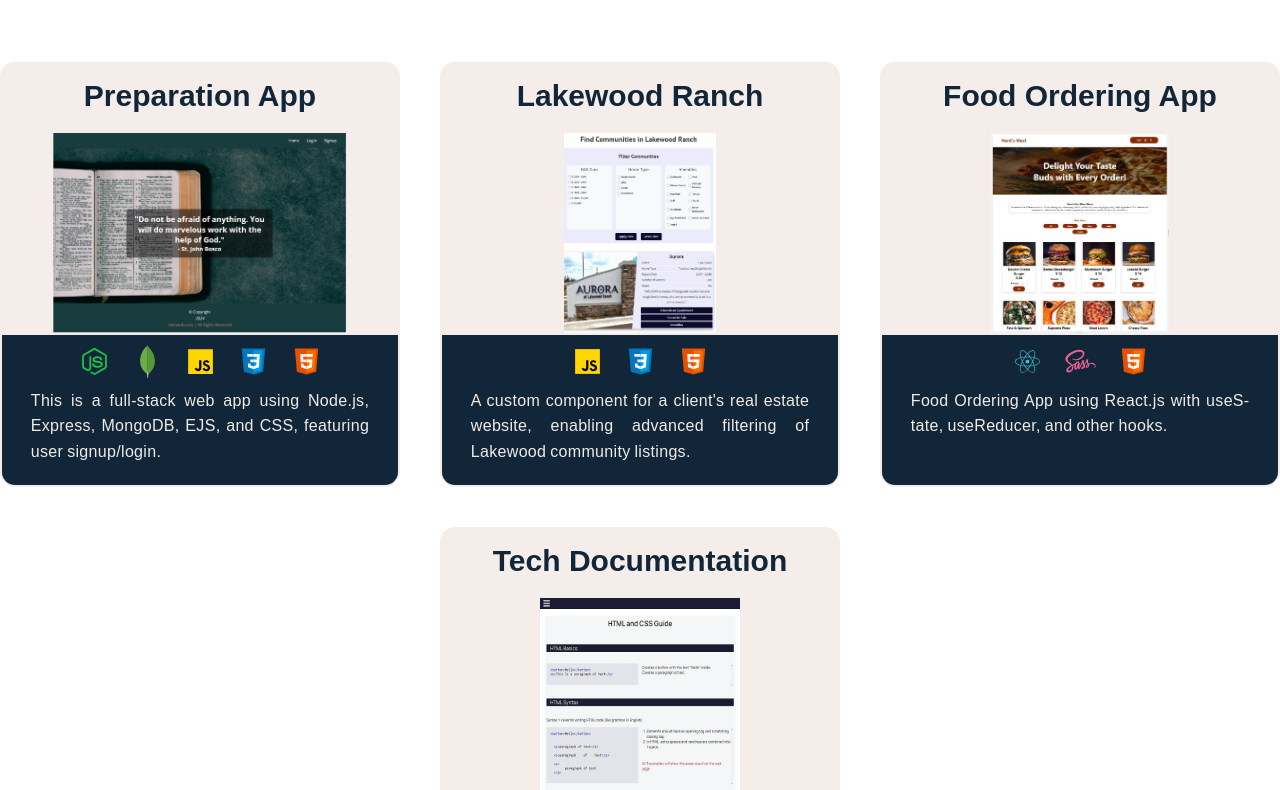
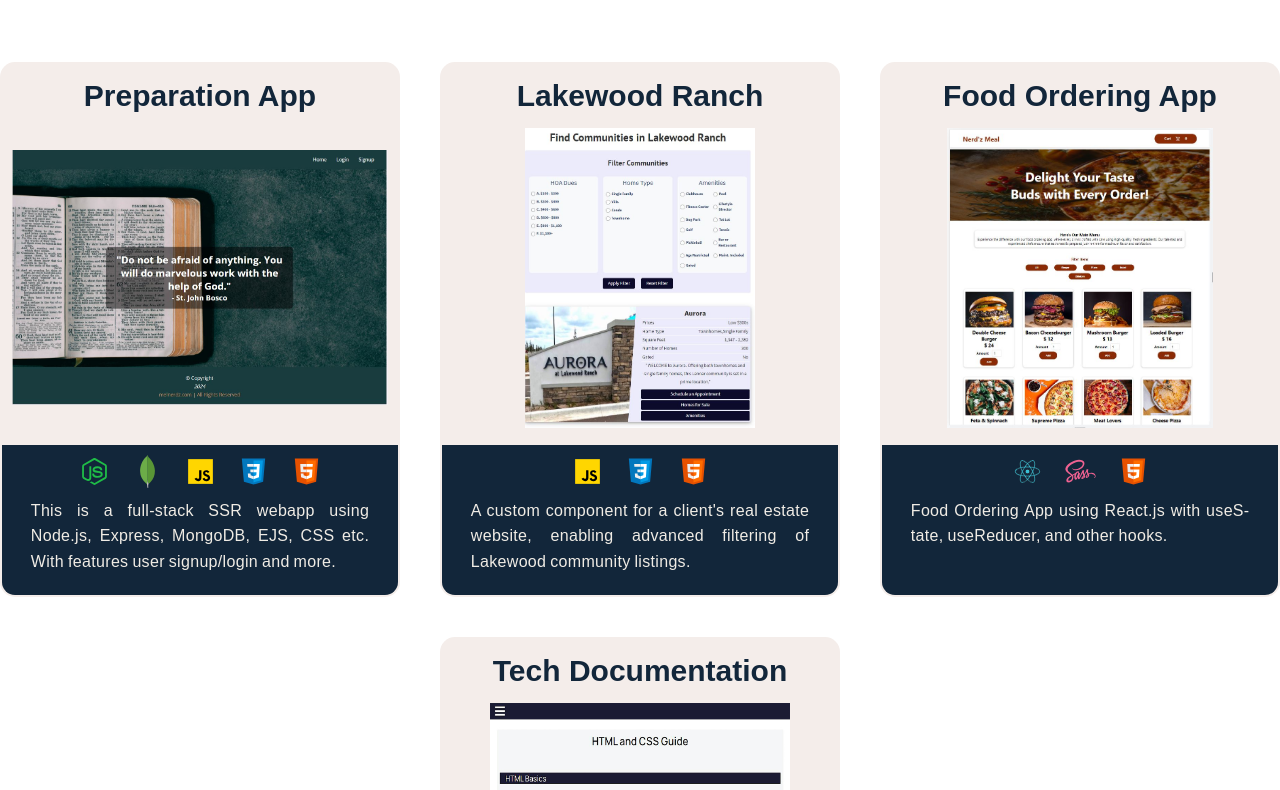
Before and after one commit to mdejesus23/my-website, a React (Vite) app: page / in a window 1280 px wide. Shown: the part 990-1780 px from the top of the page. Built offline with nearby package versions, Linux system fonts and the light colour scheme; a web font is replaced by a local one.

Commit message:
fixed project image

```diff
--- a/src/Data/projectList.js
+++ b/src/Data/projectList.js
@@ -3,7 +3,7 @@ const projectList = [
     id: "p-01",
     name: "Preparation App",
     shortDesc:
-      "This is a full-stack web app using Node.js, Express, MongoDB, EJS, and CSS, featuring user signup/login.",
+      "This is a full-stack SSR webapp using Node.js, Express, MongoDB, EJS, CSS etc. With features user signup/login and more.",
     imgSrc: "/prepApp.jpg",
     link: "https://preparation-app.onrender.com/",
     description: `
@@ -17,8 +17,8 @@ const projectList = [
       { id: "css101", tech: "CSS", techImg: "/css.svg" },
       { id: "h101", tech: "HTML", techImg: "/html.svg" },
     ],
-    videoDemo:
-      "https://www.loom.com/share/24b8f9eb7d6f4a0f893e6293056aad2b?sid=3cb414ce-367d-4c39-9e6c-d02360e9ecb1",
+    // videoDemo:
+    //   "https://www.loom.com/share/24b8f9eb7d6f4a0f893e6293056aad2b?sid=3cb414ce-367d-4c39-9e6c-d02360e9ecb1",
   },
   {
     id: "p1.5",
--- a/src/components/Project.module.css
+++ b/src/components/Project.module.css
@@ -74,17 +74,18 @@
   color: var(--text-color02);
 }
 
-.projectGrid h3 {
-  margin-bottom: 2rem;
-}
+/* .projectGrid h3 {
+  margin-bottom: 1rem;
+} */
 
 .projectGrid .imageContainer {
-  width: 100%;
+  width: 95%;
+  margin: 1.5rem auto;
 }
 
 .imageContainer img {
   width: 100%;
-  height: 20rem;
+  height: 30rem;
   object-fit: contain;
 }
 
```
